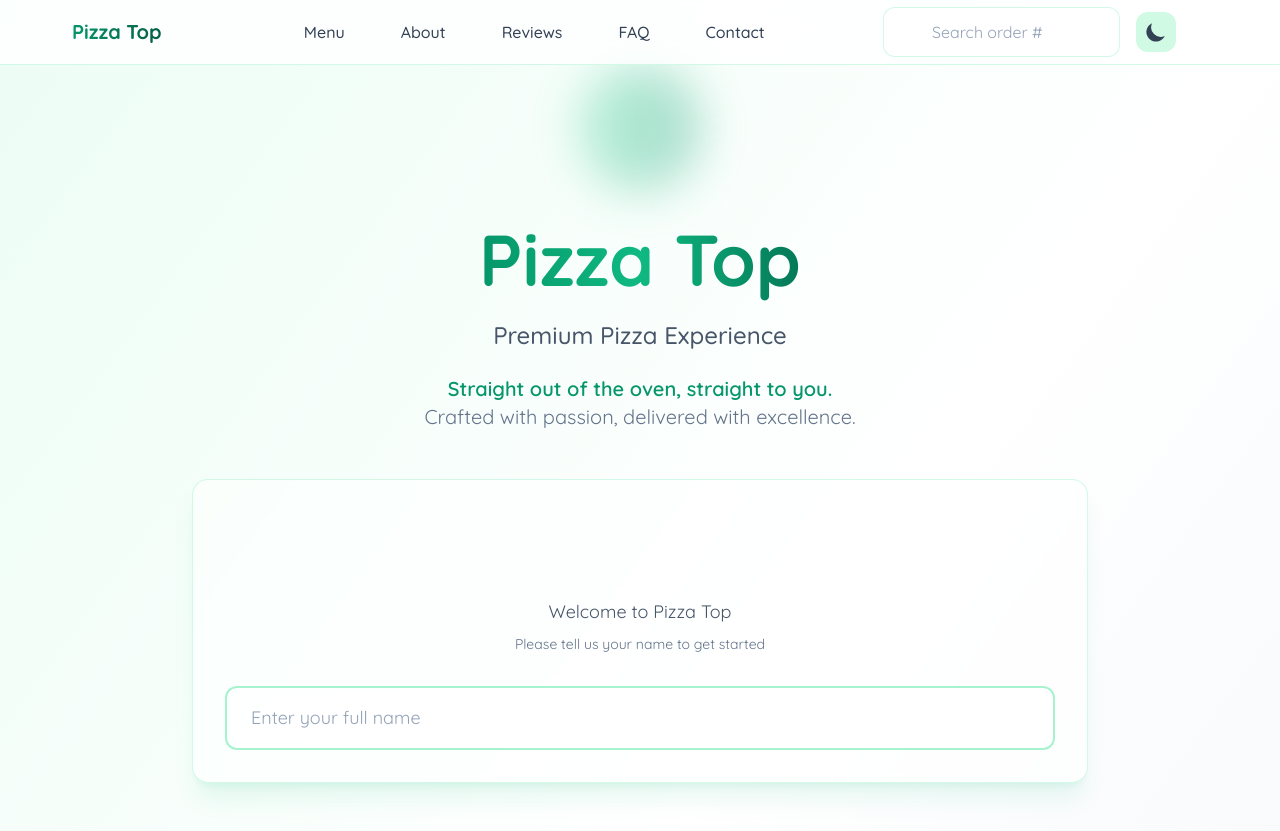
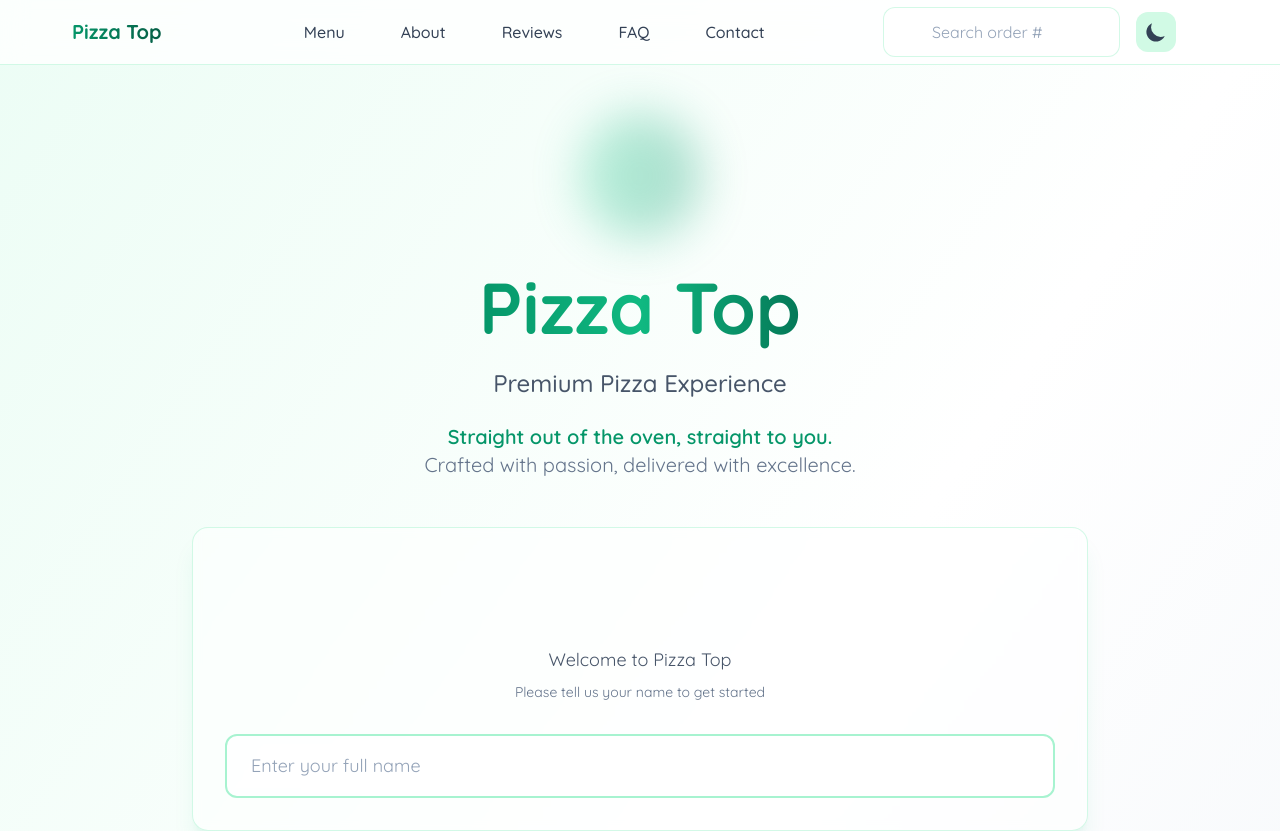
Before and after one commit to PouyaBirvand/Pizza-Top, a React (Vite) app: page / in a window 1280 px wide. Shown: the top 831 px of the page. Built offline with nearby package versions, Linux system fonts and the light colour scheme; some icons are missing.

Commit message:
chore: edit layout homepage

```diff
--- a/src/ui/Home/Home.jsx
+++ b/src/ui/Home/Home.jsx
@@ -7,7 +7,7 @@ function Home() {
   const username = useSelector((state) => state.user.username);
 
   return (
-    <div className='flex min-h-screen items-center justify-center px-4'>
+    <div className='mx-auto max-w-6xl px-4 py-12'>
       <div className='mx-auto max-w-4xl text-center'>
         <HeroSection />
         <CTASection username={username} />
```
